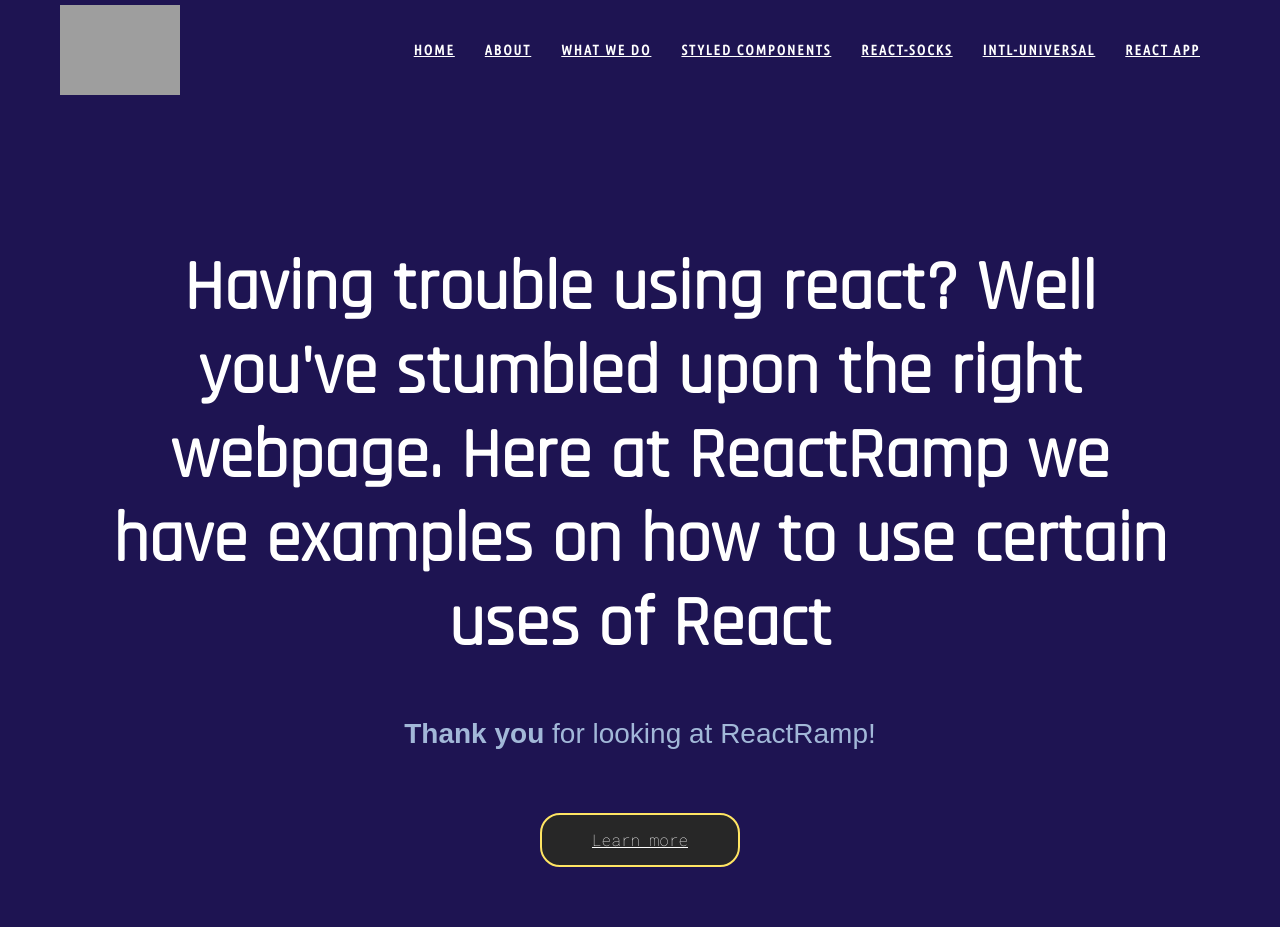
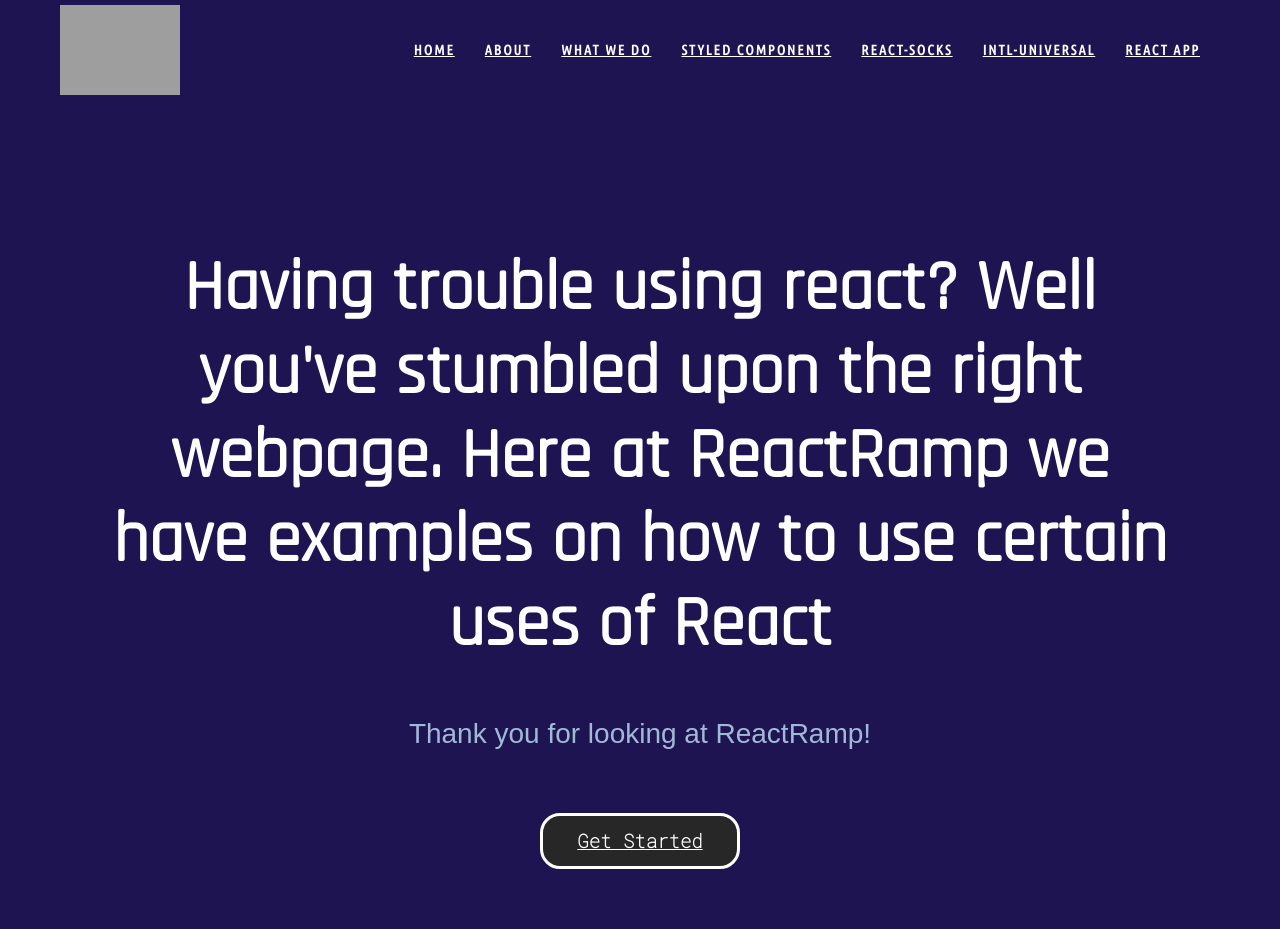
Before and after one commit to myzticx/ReactRamp, a React (Create React App) app: page / in a window 1280 px wide. Built offline with nearby package versions, Linux system fonts and the light colour scheme; grey boxes are pictures that could not be loaded; a web font is replaced by a local one.

Commit message:
little changes

```diff
--- a/src/sections/homepage.css
+++ b/src/sections/homepage.css
@@ -137,14 +137,17 @@
 .button-2.yellow {
   width: 200px;
   font-weight: 400;
-  border-color: #ffe563;
+  border-color: white;
+  border-width: 3px;
+  font-size: 19px;
+  font-weight: 600;
   &:hover {
-    background-color: #ffe563; /* Inside turns lime on hover */
+    background-color: white; /* Inside turns lime on hover */
     color: black; /* Text turns black on hover */
-    border-color: #ffe563;
+    border-color: white;
+    border-width: 3px;
     font-size: 19px;
     font-weight: 600;
-    transition: all 0.3s;
   }
 }
 
--- a/src/sections/homepage.tsx
+++ b/src/sections/homepage.tsx
@@ -38,7 +38,7 @@ export function HomePageSection() {
             >
               HOME
             </a>
-            <a href="#about.tsx" className="nav-link-transparent w-nav-link">
+            <a href="./about.tsx" className="nav-link-transparent w-nav-link">
               About
             </a>
             <a href="#what-we-do" className="nav-link-transparent w-nav-link">
@@ -87,11 +87,9 @@ export function HomePageSection() {
           webpage. Here at ReactRamp we have examples on how to use certain uses
           of React
         </h1>
-        <div className="hero-text">
-          <strong>Thank you</strong> for looking at ReactRamp!
-        </div>
-        <a href="#about" className="button-2 yellow w-button">
-          Learn more
+        <div className="hero-text">Thank you for looking at ReactRamp!</div>
+        <a href="" className="button-2 yellow w-button">
+          Get Started
         </a>
       </div>
       {/* </header> */}
```
